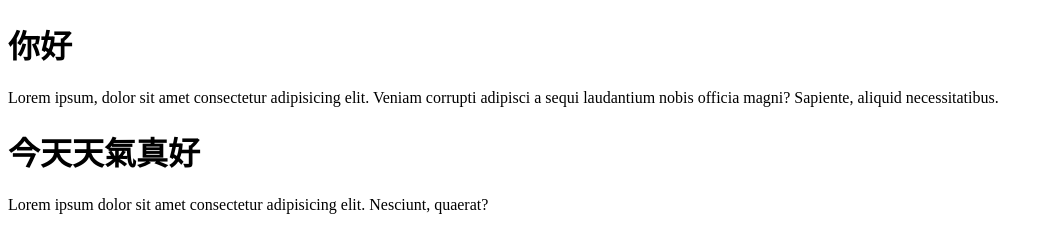
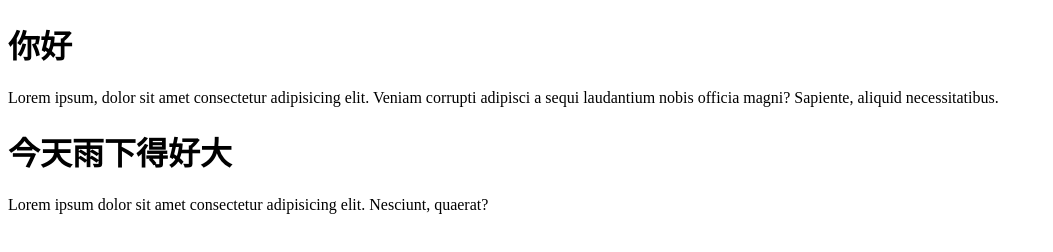
Before and after one commit to cvteuai9/zx, a plain HTML site: page index.html in a window 1280 px wide. Shown: the whole page, without its empty margins (0-1053 px from the left). Drawn offline with Linux system fonts and the light colour scheme.

Commit message:
小小的改動

```diff
--- a/index.html
+++ b/index.html
@@ -12,8 +12,10 @@
     <p>Lorem ipsum, dolor sit amet consectetur adipisicing elit. Veniam corrupti adipisci a sequi laudantium nobis
         officia magni? Sapiente, aliquid necessitatibus.</p>
 
-    <h1>今天天氣真好</h1>
+    <h1>今天雨下得好大</h1>
     <p>Lorem ipsum dolor sit amet consectetur adipisicing elit. Nesciunt, quaerat?</p>
+
+
 </body>
 
 </html>
```
